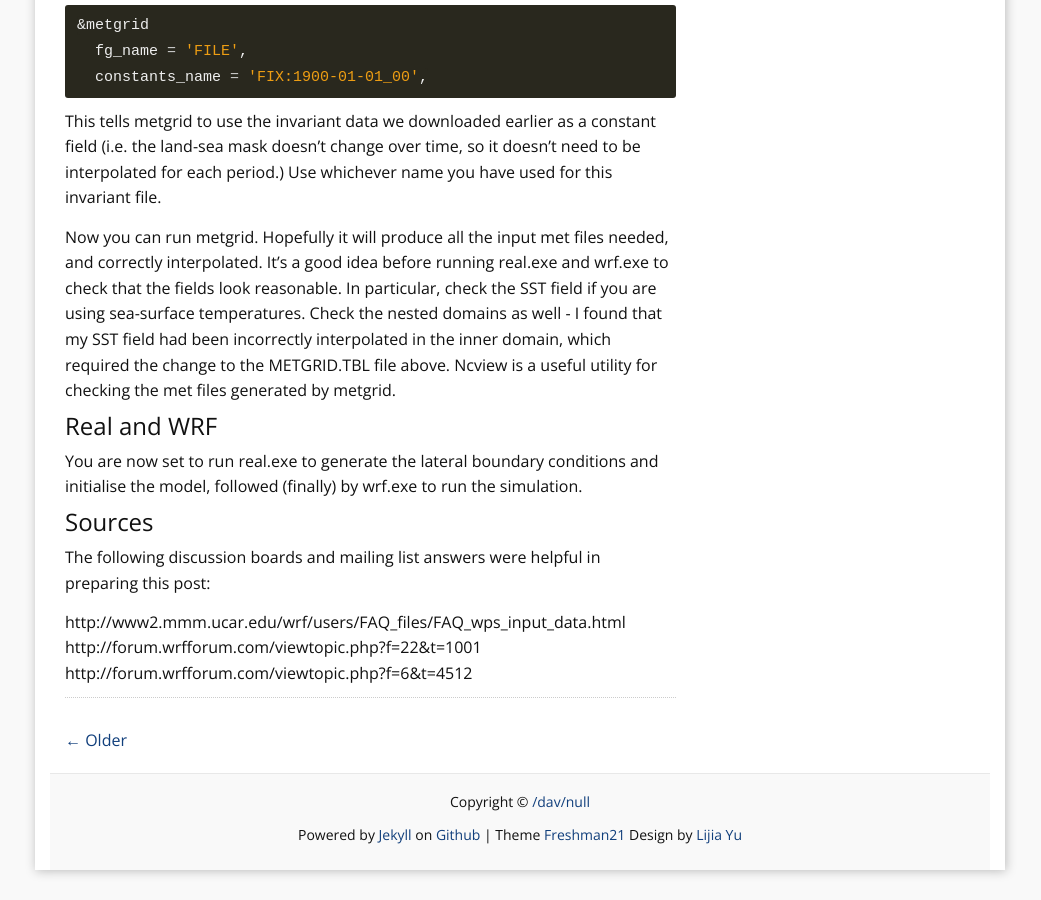
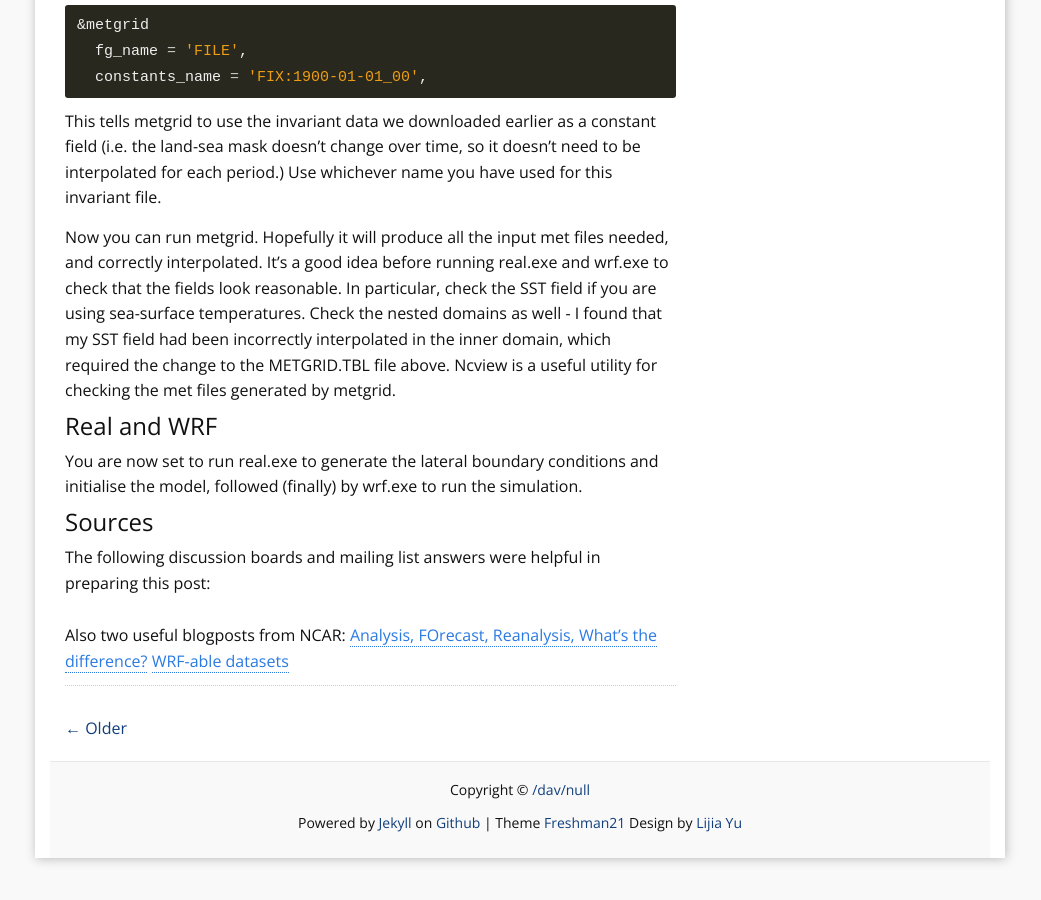
Before and after one commit to dvalters/dvalters.github.io, a Jekyll site: the page built from _posts/2016-12-23-ECMWF-data-in-WRF.markdown, in a window 1280 px wide and 900 px high, scrolled down 4137 px. Shown: the whole window, without its empty margins (120-1161 px from the left). Built offline with Jekyll 4.4.1, drawn with Linux system fonts in a browser that asks for light colours; comment, search, counter and statistics services are not loaded; some of the changed text lies outside the part shown.

Commit message:
Added a few extra links

```diff
--- a/_posts/2016-12-23-ECMWF-data-in-WRF.markdown
+++ b/_posts/2016-12-23-ECMWF-data-in-WRF.markdown
@@ -1,6 +1,6 @@
 ---
 layout: post
-title: Initialising the WRF model with ECMWF ERA-20C data
+title: Initialising the WRF model with ECMWF ERA-20C reanalysis data
 tags: WRF era20c NWP
 ---
 
@@ -121,6 +121,10 @@ You are now set to run real.exe to generate the lateral boundary conditions and
 
 The following discussion boards and mailing list answers were helpful in preparing this post:
 
-http://www2.mmm.ucar.edu/wrf/users/FAQ_files/FAQ_wps_input_data.html
-http://forum.wrfforum.com/viewtopic.php?f=22&t=1001
-http://forum.wrfforum.com/viewtopic.php?f=6&t=4512
+[](http://www2.mmm.ucar.edu/wrf/users/FAQ_files/FAQ_wps_input_data.html)
+[](http://forum.wrfforum.com/viewtopic.php?f=22&t=1001)
+[](http://forum.wrfforum.com/viewtopic.php?f=6&t=4512)
+
+Also two useful blogposts from NCAR:
+[Analysis, FOrecast, Reanalysis, What's the difference?](http://ncarrda.blogspot.co.uk/2015/04/analysis-forecast-reanalysis-whats.html)
+[WRF-able datasets](http://ncarrda.blogspot.co.uk/2016/01/wrf-able-datasets.html)
```
